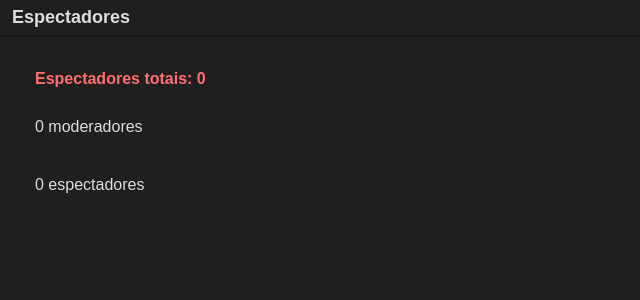
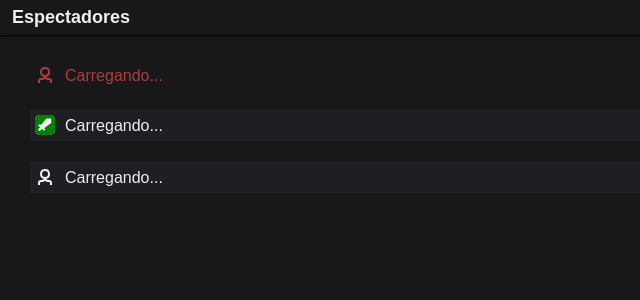
Before and after one commit to jlucassaldanha/js-view-viewers, a Flask app: page /views in a window 1280 px wide. Shown: the top 300 px of the page, without its empty margins (0-640 px from the left). Run offline with Flask 3, Linux system fonts and the light colour scheme; data that the repository does not hold is empty.

Commit message:
update no estilo

```diff
--- a/static/script.js
+++ b/static/script.js
@@ -79,7 +79,7 @@
         Get(`${base_url}get_viewers_on?${secrets_params}&${query_params}`)
     )
 
-    document.getElementById("especs").innerHTML = `<strong>Espectadores totais: ${viewers_on.count}</strong>`
+    document.getElementById("especs").innerHTML = `${viewers_on.count} Espectadores totais`
 
     show(viewers_on.mods, "mod")
     show(viewers_on.viewers, "user")
--- a/static/style.css
+++ b/static/style.css
@@ -2,19 +2,19 @@
 
 * {
 
-    color: rgb(221, 221, 221);
+    color: #EFEFF1;
     margin: 0px;
     padding: 0px;
 }
 
 body {
-    background: rgb(31, 31, 31);
+    background: #18181B;
 }
 
 header {
     font: normal 9pt Arial;
     padding: 7px 7px 7px 12px;
-    box-shadow: 0px 1px 2px rgba(0, 0, 0, 0.377);
+    box-shadow: 0px 1px 2px black;
 }
 
 main {
@@ -25,23 +25,64 @@
 
 section#espectadores {
     font: normal 12pt Arial;
-    padding-top: 15px;
-    padding-bottom: 20px;
-    margin: 5px;
+    margin-top: 15px;
+    margin-left: 5px;
+    display: flex;
+
 }
 
-div#modsTitle {
-    font: normal 12pt Arial;
-    padding-top: 5px;
-    padding-bottom: 20px;
-    margin: 5px;
+div#especs {
+    display: flex;
 }
 
-div#viewersTitle {
+path {
+    fill: #EFEFF1;
+}
+
+svg {
+    border-radius: 30%;
+}
+
+p#especs {
+    color: rgb(170, 62, 62);
+    padding-left: 10px;
+    margin-top: 2px;
+}
+
+div#modsTitle, div#viewersTitle {
+    background: #1F1F23;
     font: normal 12pt Arial;
-    padding-top: 15px;
-    padding-bottom: 20px;
-    margin: 5px;
+    padding-top: 6px;
+    padding-bottom: 6px;
+    padding-left: 5px;
+    margin-top: 20px;
+    margin-bottom: 5px;
+    display: flex;
+    height: 20px;
+}
+
+path#mod_path {
+    fill: green;
+}
+
+svg {
+    border-radius: 25%;
+}
+
+div#mod_logo{
+    height: 20px;
+    width: 20px;
+    border-radius: 25%;
+    background: #EFEFF1;
+}
+
+p#userMods, p#userViews {
+    padding-left: 10px;
+    margin-top: 2px;
+}
+
+path#especs_logo {
+    fill: rgb(170, 62, 62);
 }
 
 div.user1 {
@@ -50,15 +91,17 @@
     align-items: center;
     font: normal 12pt Arial;
     display: flex;
+    margin-left: 10px;
 }
 
 div.user {
-    border-top: 1px solid rgba(83, 83, 95, 0.48);
+    border-top: 1px solid #35353B;
     padding-top: 10px;
     padding-bottom: 10px;
     align-items: center;
     font: normal 12pt Arial;
     display: flex;
+    margin-left: 10px;
 }
 
 img {
@@ -77,10 +120,6 @@
     font: normal 11pt Arial;
 }
 
-strong {
-    color: rgb(255, 111, 111);
+strong.user {
+    color: #BE93FE;
 }
-
-strong.user {
-    color: rgb(188, 132, 241);
-}
--- a/templates/index.html
+++ b/templates/index.html
@@ -18,15 +18,27 @@
 
     <main>
         <section id="espectadores">
+            <div id="especs_logo">
+                <svg width="20" height="20" viewBox="0 0 20 20">
+                    <path id="especs_logo" fill-rule="evenodd" d="M5 7a5 5 0 1 1 6.192 4.857A2 2 0 0 0 13 13h1a3 3 0 0 1 3 3v2h-2v-2a1 1 0 0 0-1-1h-1a3.99 3.99 0 0 1-3-1.354A3.99 3.99 0 0 1 7 15H6a1 1 0 0 0-1 1v2H3v-2a3 3 0 0 1 3-3h1a2 2 0 0 0 1.808-1.143A5.002 5.002 0 0 1 5 7zm5 3a3 3 0 1 1 0-6 3 3 0 0 1 0 6z" clip-rule="evenodd"></path>
+                </svg>
+            </div>
             <p id="especs">
-                <strong>Espectadores totais: 0</strong>
+                Carregando...
             </p>
         </section>
 
         <section id="mods">
 
             <div id="modsTitle">
-                <p id="userMods">0 moderadores</p>
+                <div id="mod_logo">
+                    <svg width="20" height="20" viewBox="0 0 70 70">
+                        <path id="mod_path" d="M0 35v35h70V0H0zm57-15.1v7.9L44.4 37l-12.5 9.2 2 2.2 2.1 2.2-2.5 2.4-2.5 2.4-3.5-3.4-3.5-3.4-3.8 3.7c-2.1 2-4.2 3.7-4.7 3.7s-1.9-1-3.2-2.2L10 51.6l4-4.1 4-4.1-3.5-3.4-3.5-3.4 2.2-2.3c2.5-2.7 4.1-2.9 5.8-.8.7.8 1.5 1.5 1.9 1.5.3 0 4.6-5.2 9.6-11.5L39.4 12H57z"></path>
+                    </svg>
+                </div>
+                <p id="userMods">
+                    Carregando...
+                </p>
             </div>
 
             <section id="modsUsers"></section>
@@ -36,7 +48,12 @@
         <section id="viewers">
 
             <div id="viewersTitle">
-                <p id="userViews">0 espectadores</p>
+                <div id="viewers_logo">
+                    <svg width="20" height="20" viewBox="0 0 20 20">
+                    <path id="viewers_logo" fill-rule="evenodd" d="M5 7a5 5 0 1 1 6.192 4.857A2 2 0 0 0 13 13h1a3 3 0 0 1 3 3v2h-2v-2a1 1 0 0 0-1-1h-1a3.99 3.99 0 0 1-3-1.354A3.99 3.99 0 0 1 7 15H6a1 1 0 0 0-1 1v2H3v-2a3 3 0 0 1 3-3h1a2 2 0 0 0 1.808-1.143A5.002 5.002 0 0 1 5 7zm5 3a3 3 0 1 1 0-6 3 3 0 0 1 0 6z" clip-rule="evenodd"></path>
+                </svg>
+                </div>
+                <p id="userViews">Carregando...</p>
             </div>
 
             <section id="viewersUsers"></section>
```
Also changed, not shown: templates/teste.html (added, +50 -0 lines), mod.png (added).
